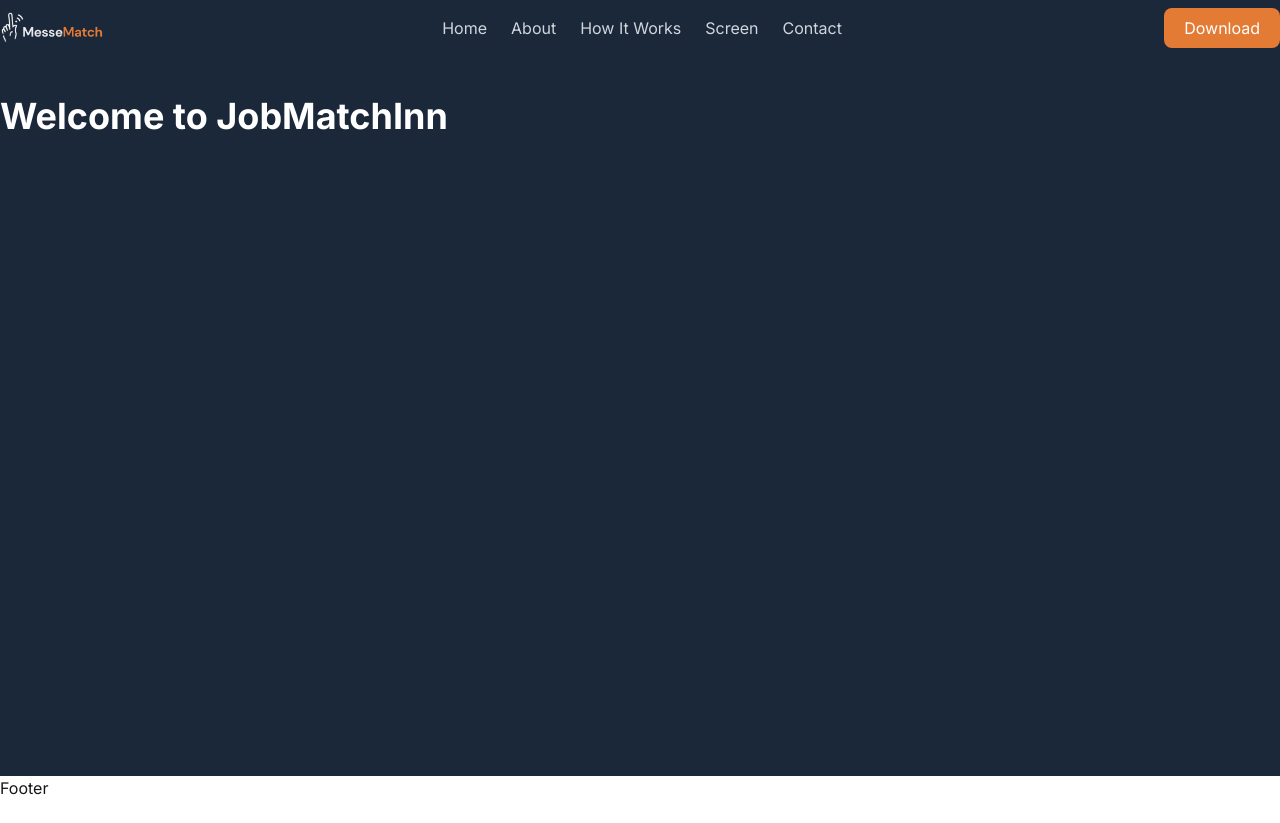
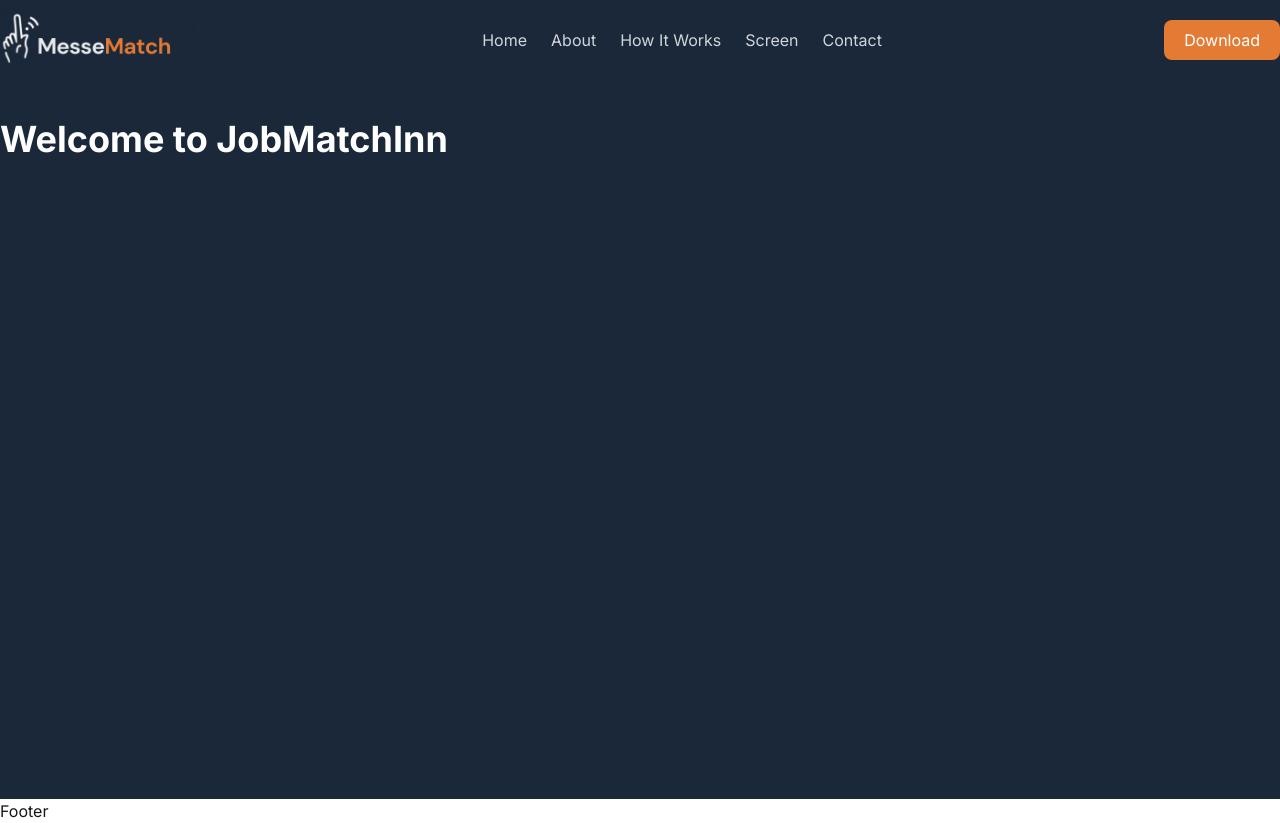
Before and after one commit to shukumar-542/job-matching-landing, a Next.js app: page / in a window 1280 px wide. Before the commit the page ends 800 px from the top, so only its background shows below. Built offline with nearby package versions, Linux system fonts and the light colour scheme.

Commit message:
Fix navbar issue

```diff
--- a/components/Shared/Navbar.tsx
+++ b/components/Shared/Navbar.tsx
@@ -20,11 +20,11 @@ const Navbar = () => {
   return (
     <nav className="bg-[#1A283A] text-white sticky top-0 z-50">
       {/* Main Navbar */}
-      <div className="container mx-auto  py-2 flex items-center justify-between">
+      <div className="container mx-auto   py-2 flex items-center justify-between">
 
         {/* Logo */}
         <Link href="/" className="flex items-center">
-          <Image src={logo} alt="Logo" width={120} height={40} />
+          <Image src={logo} alt="Logo" width={200} height={200} />
         </Link>
 
         {/* Desktop Menu */}
```
